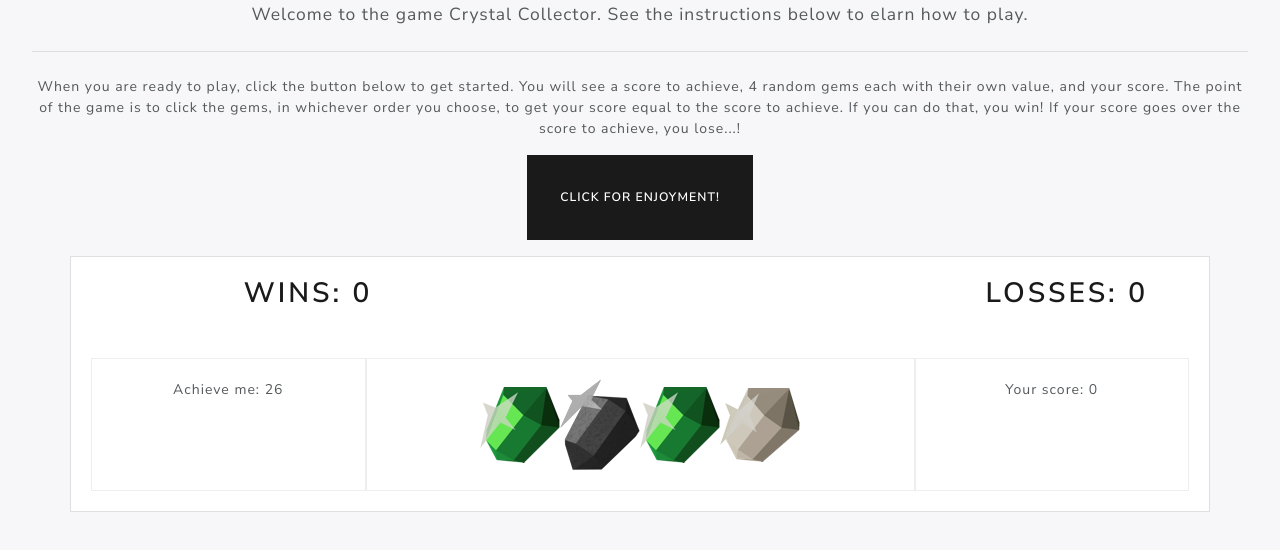
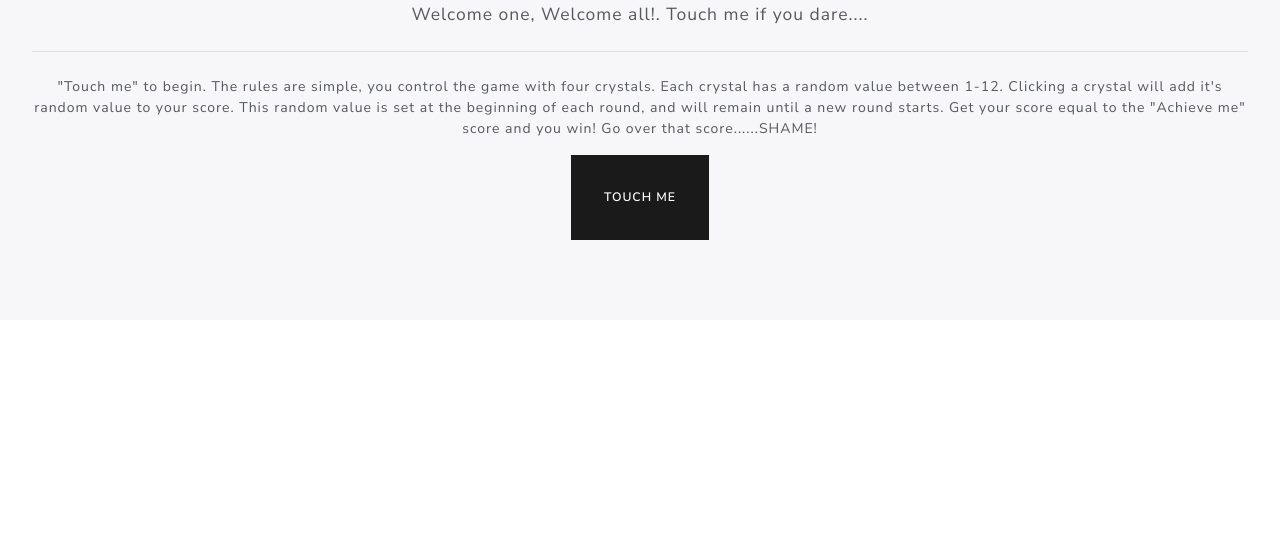
Before and after one commit to wradez/unit-4-game, a plain HTML site: page index.html in a window 1280 px wide. Shown: the part 138-688 px from the top of the page. Drawn offline with nearby package versions, Linux system fonts and the light colour scheme.

Commit message:
Everything is working and looks good

```diff
--- a/assets/javascript/game.js
+++ b/assets/javascript/game.js
@@ -8,11 +8,12 @@ var achieveScore= 0;
 var yourScore = 0;
 var wins = 0;
 var losses = 0;
-var gemImages = ["assets/images/Sapphire.png", "assets/images/Emerald.png", "assets/images/Ruby.png", "assets/images/Diamond.png", "assets/images/Dragonstone.png", "assets/images/Onyx.png", "assets/images/Zenyte.png"];
+var gemImages = ["assets/images/Sapphire.png", "assets/images/Emerald.png", "assets/images/Ruby.png", "assets/images/Diamond.png", "assets/images/Dragonstone.png"];
 
 $(document).ready(function() {
 
     //Call/Run the updateVariablesOnPage function
+    // $(".game").hide();
     updateVariablesOnPage();
 
 
@@ -44,6 +45,11 @@ $(document).ready(function() {
         }
     });
 
+    //once you click the starting button, this will remove the hide class and add a show class for the block surrounding the game
+    $("body").on("click",".btn-primary",function(){
+        $(".game").removeClass("d-none").addClass("d-block");
+    })
+
     //functions
         //updateVariablesOnPage()
             //pick a number for achieveScore from 19 to 120
--- a/index.html
+++ b/index.html
@@ -24,17 +24,17 @@
 
         <div class="instructions">
             <h1 class="display-4">Crystal Collector</h1>
-            <p class="lead">Welcome to the game Crystal Collector. See the instructions below to elarn how to play.</p>
+            <p class="lead">Welcome one, Welcome all!. Touch me if you dare....</p>
             <hr class="my-4">
-            <p>When you are ready to play, click the button below to get started. You will see a score to achieve, 4 random gems each with their own value, and your score. The point of the game is to click the gems, in whichever order you choose, to get your score equal to the score to achieve.  If you can do that, you win! If your score goes over the score to achieve, you lose...!</p>
+            <p>"Touch me" to begin. The rules are simple, you control the game with four crystals. Each crystal has a random value between 1-12. Clicking a crystal will add it's random value to your score. This random value is set at the beginning of each round, and will remain until a new round starts. Get your score equal to the "Achieve me" score and you win! Go over that score......SHAME!</p>
             <p class="lead">
                 <!-- once clicked, this should hide the intro page and display the actual game page -->
-                <a class="btn btn-primary btn-lg" href="#" role="button">Click for Enjoyment!</a>
+                <a class="btn btn-primary btn-lg" href="#" role="button">Touch me</a>
             </p>
         </div>
 
         <!-- Game container -->
-        <div class="container game card">
+        <div class="container game card d-none">
 
             <div class="row">
                 <div class="col-md-3 offset-1 card-body">
```
